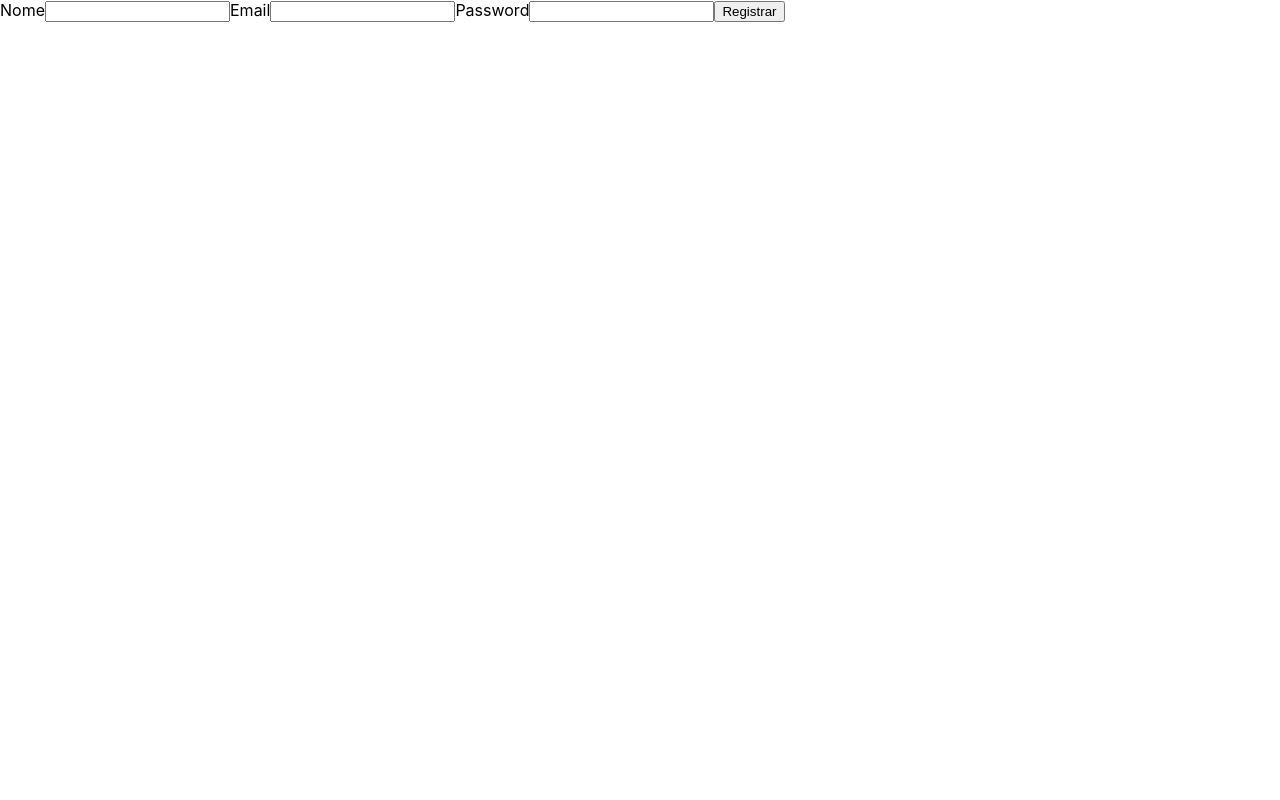
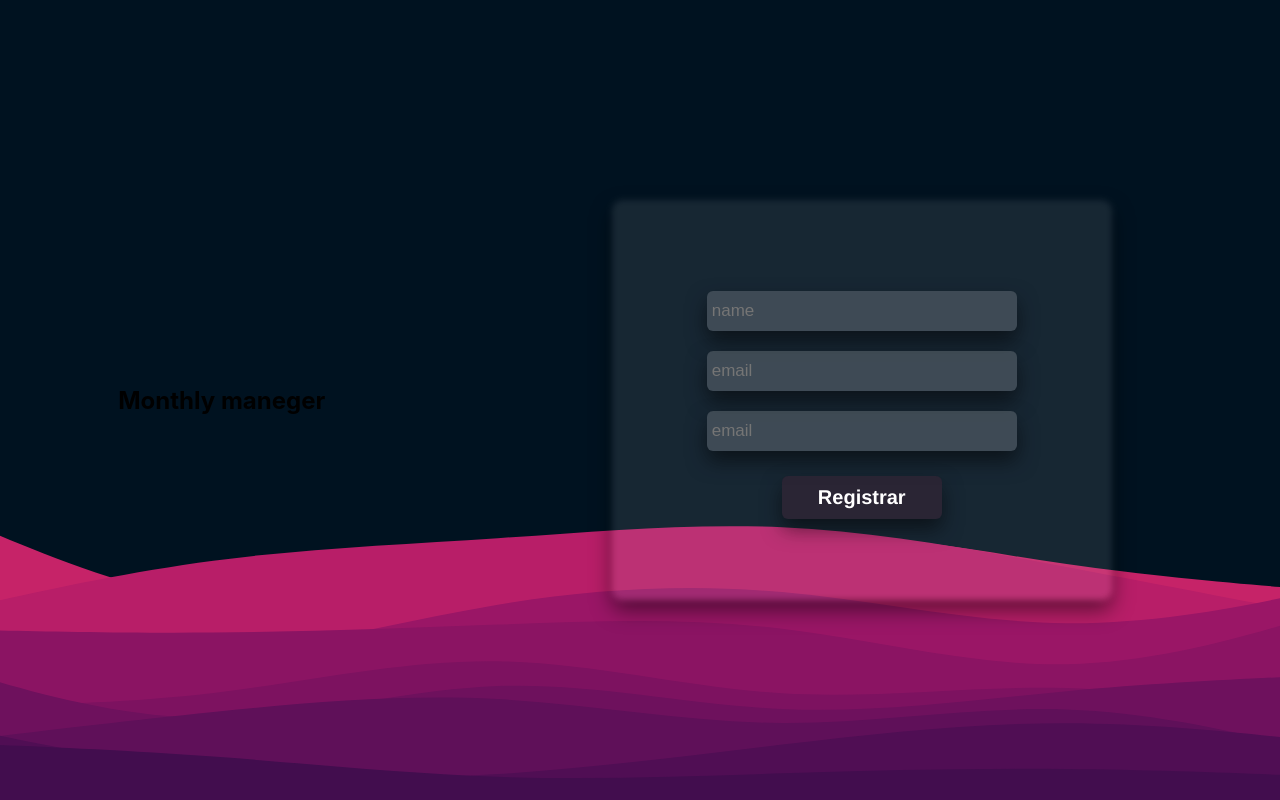
Before and after one commit to brenooliveiranascimento/Redux-wallet-Redux-thunk, a React (Create React App) app: page / in a window 1280 px wide. Built offline with nearby package versions, Linux system fonts and the light colour scheme.

Commit message:
configurando background e auth card

```diff
--- /dev/null
+++ b/src/Components/Forms/AuthForm/AuthForm.css
@@ -0,0 +1,64 @@
+.formCard {
+  width: 600px;
+  display: flex;
+  flex-direction: column;
+  height: 400px;
+  align-items: center;
+  justify-content: center;
+}
+
+.blourContainer {
+  width: 500px;
+  display: flex;
+  flex-direction: column;
+  height: 400px;
+  align-items: center;
+  justify-content: center;
+  filter: blur(3px);
+  background-color: rgba(221, 221, 221, 0.1);
+  box-shadow: 0 10px 20px rgba(0, 0, 0, .5);
+  z-index: 0;
+  border-radius: 10px;
+}
+
+.formContent {
+  display: flex;
+  flex-direction: column;
+  align-items: center;
+  justify-content: center;
+  position: absolute;
+  z-index: 99;
+}
+
+.formContent input {
+  width: 300px;
+  border: none;
+  background-color: rgba(221, 221, 221, 0.2);
+  border-radius: 6px;
+  margin: 10px;
+  height: 30px;
+  box-shadow: 0 10px 20px rgba(0, 0, 0, .5);
+  color: #fff;
+  z-index: 99;
+  font-size: 17px;
+  padding: 5px;
+}
+
+.formContent button {
+  border: none;
+  padding: 10px;
+  width: 10rem;
+  border-radius: 6px;
+  background-color: rgba(200, 20, 60, 0.1);
+  color: #fff;
+  box-shadow: 0 10px 20px rgba(0, 0, 0, .5);
+  font-size: 20px;
+  margin-top: 15px;
+  font-weight: 700;
+  font-family:'Franklin Gothic Medium', 'Arial Narrow', Arial, sans-serif;
+  transition: all 0,7s;
+}
+
+button:hover{
+  background-color: rgba(93, 10, 26, 0.3);
+}
--- a/src/Components/Forms/AuthForm/AuthForm.tsx
+++ b/src/Components/Forms/AuthForm/AuthForm.tsx
@@ -1,13 +1,18 @@
 import React from 'react';
+import './AuthForm.css';
 
 function AuthForm({ authFormProps }: any) {
   const { updateUserData, userData, handleSignIn } = authFormProps;
   return (
-    <section>
-      <form>
+    <section
+      className="formCard"
+    >
+      <form
+        className="formContent"
+      >
         <label htmlFor="name">
-          Nome
           <input
+            placeholder="name"
             value={userData.name}
             onChange={updateUserData}
             type="text"
@@ -15,8 +20,8 @@ function AuthForm({ authFormProps }: any) {
           />
         </label>
         <label htmlFor="email">
-          Email
           <input
+            placeholder="email"
             value={userData.email}
             onChange={updateUserData}
             type="email"
@@ -24,8 +29,8 @@ function AuthForm({ authFormProps }: any) {
           />
         </label>
         <label htmlFor="password">
-          Password
           <input
+            placeholder="email"
             value={userData.password}
             onChange={updateUserData}
             type="password"
@@ -33,12 +38,16 @@ function AuthForm({ authFormProps }: any) {
           />
         </label>
         <button
+          className="sumbitBtn"
           onClick={handleSignIn}
           type="button"
         >
           Registrar
         </button>
       </form>
+      <section
+        className="blourContainer"
+      />
     </section>
   );
 }
--- /dev/null
+++ b/src/Components/Logo/LogoSignIn.tsx
@@ -0,0 +1,11 @@
+import React from 'react';
+
+function LogoSignIn() {
+  return (
+    <h1>
+      Monthly maneger
+    </h1>
+  );
+}
+
+export default LogoSignIn;
--- a/src/Pages/SignIn/SignIn.tsx
+++ b/src/Pages/SignIn/SignIn.tsx
@@ -1,6 +1,8 @@
 import React, { useState } from 'react';
 import AuthForm from '../../Components/Forms/AuthForm/AuthForm';
+import LogoSignIn from '../../Components/Logo/LogoSignIn';
 import { authFormPropTypes, updateUserDataPropTypes, userDataType } from '../../globalTypes/mapStateTypes';
+import './signinStyles.css';
 // import firebase from '../../Services/firebase_connection';
 
 function SignIn() {
@@ -26,7 +28,10 @@ function SignIn() {
   };
 
   return (
-    <section>
+    <section
+      className="signInContainer"
+    >
+      <LogoSignIn />
       <AuthForm
         authFormProps={formProps}
       />
--- /dev/null
+++ b/src/Pages/SignIn/signinStyles.css
@@ -0,0 +1,12 @@
+.signInContainer {
+  display: flex;
+  box-sizing: border-box;
+  height: 100vh;
+  width: 100%;
+  background: url("../../assets//layered-waves-haikei\ \(19\).svg") fixed center;
+  background-size: cover;
+  align-items: center;
+  justify-content: space-around;
+  display: flex;
+  flex-direction: row;
+}
--- a/src/index.css
+++ b/src/index.css
@@ -11,6 +11,10 @@ button {
   cursor: pointer;
 }
 
+textarea:focus, input:focus{
+  outline: none;
+}
+
 ul {
   list-style: none;
 }
```
Also changed, not shown: src/Components/Logo/LogoSignIn.css (added), src/assets/layered-waves-haikei (19).svg (added).
